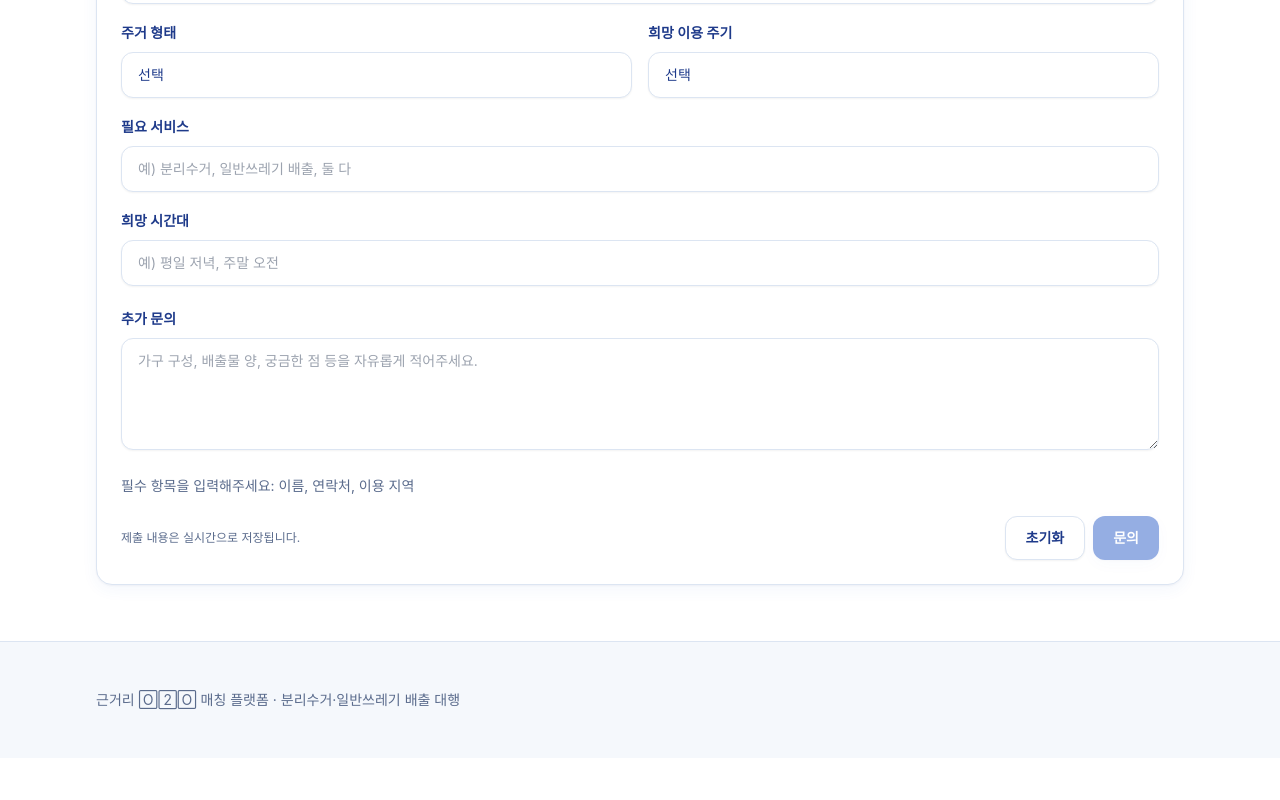
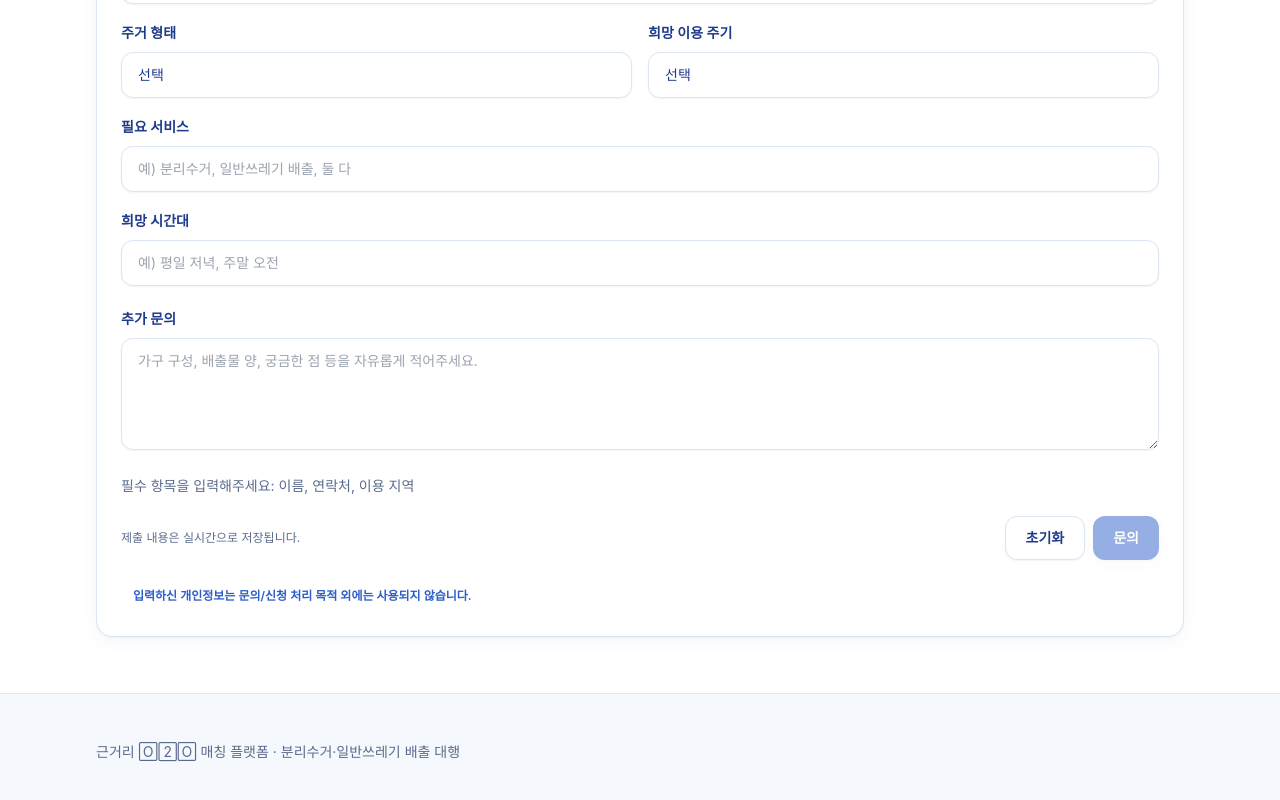
Before and after one commit to exceed96/spotwork, a Next.js app: page /b2c in a window 1280 px wide. Shown: the part 524-1324 px from the top of the page. Before the commit the page ends 1282 px from the top, so only its background shows below. Built offline with nearby package versions, Linux system fonts and the light colour scheme; no server answers; a web font is replaced by a local one.

Commit message:
feat: 개인정보처리방침 문구 작성

```diff
--- a/src/components/forms/B2BInquiryForm.tsx
+++ b/src/components/forms/B2BInquiryForm.tsx
@@ -223,6 +223,9 @@ export function B2BInquiryForm() {
           </button>
         </div>
       </div>
+      <p className="rounded-md bg-primary/10 px-3 py-2 text-xs font-semibold text-primary">
+        입력하신 개인정보는 문의/신청 처리 목적 외에는 사용되지 않습니다.
+      </p>
       {submitError ? <p className="text-sm text-warning">{submitError}</p> : null}
       {submitted ? <p className="text-sm text-primary">문의가 접수되었습니다.</p> : null}
     </form>
--- a/src/components/forms/B2CInquiryForm.tsx
+++ b/src/components/forms/B2CInquiryForm.tsx
@@ -274,6 +274,9 @@ export function B2CInquiryForm() {
           </button>
         </div>
       </div>
+      <p className="rounded-md bg-primary/10 px-3 py-2 text-xs font-semibold text-primary">
+        입력하신 개인정보는 문의/신청 처리 목적 외에는 사용되지 않습니다.
+      </p>
       {submitError ? <p className="text-sm text-warning">{submitError}</p> : null}
       {submitted ? <p className="text-sm text-primary">문의가 접수되었습니다.</p> : null}
     </form>
--- a/src/components/forms/WorkerApplyForm.tsx
+++ b/src/components/forms/WorkerApplyForm.tsx
@@ -231,6 +231,9 @@ export function WorkerApplyForm() {
           </button>
         </div>
       </div>
+      <p className="rounded-md bg-primary/10 px-3 py-2 text-xs font-semibold text-primary">
+        입력하신 개인정보는 문의/신청 처리 목적 외에는 사용되지 않습니다.
+      </p>
       {submitError ? <p className="text-sm text-warning">{submitError}</p> : null}
       {submitted ? <p className="text-sm text-primary">신청이 접수되었습니다.</p> : null}
     </form>
```
